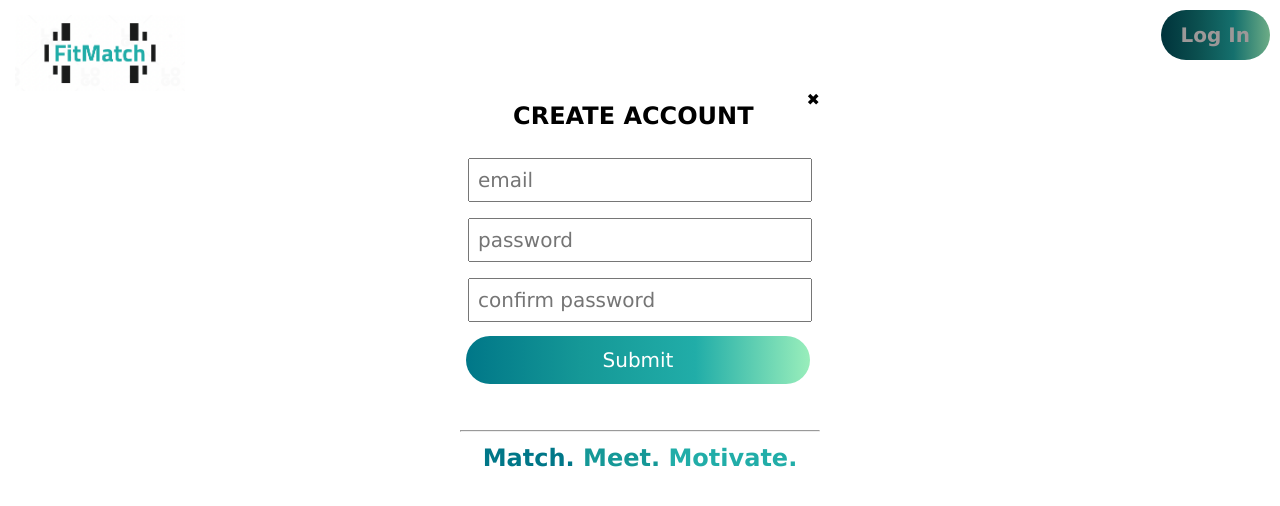
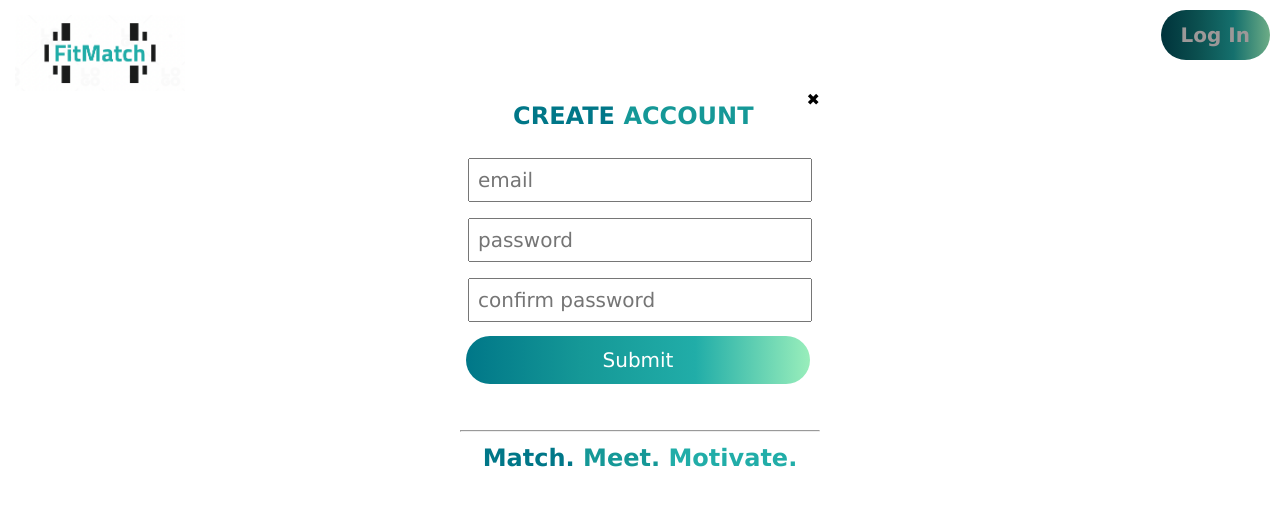
Before and after one commit to krish1925/CS35L-Group-Project, a React (Create React App) app in the folder fit-match/client/: page / in a window 1280 px wide. Both pictures are taken after a click on the button "Create Account". Shown: the top 506 px of the page. Built offline with nearby package versions, Linux system fonts and the light colour scheme.

Commit message:
changed the colours in log in and create account page

```diff
--- a/fit-match/client/src/components/AuthModal.js
+++ b/fit-match/client/src/components/AuthModal.js
@@ -52,7 +52,20 @@ function AuthModal({ setShowModal, isSignUp }) {
       <div className='close-icon' onClick={handleClick}>
         ✖
       </div>
-      <h2>{isSignUp ? 'CREATE ACCOUNT' : 'LOG IN'}</h2>
+      <h2 style={{ display: "inline-block" }}>
+        {isSignUp ? (
+          <div>
+          <span style={{ color: "#007788" }}>CREATE </span>
+          <span style={{ color: "#159897" }}>ACCOUNT</span>
+          </div>
+        ) : (
+          <div>
+          <span style={{ color: "#007788" }}>LOG </span>
+          <span style={{ color: "#159897" }}>IN </span>
+        </div>
+        )}
+      </h2>
+
 
       <form onSubmit={handleSubmit}>
         <input
--- a/fit-match/client/src/index.css
+++ b/fit-match/client/src/index.css
@@ -123,7 +123,7 @@ nav .logo-container .logo{
   padding: 8px;
   margin: 8px;
   font-size: 20px;
-  color: #36444d;
+  color: black;
 }
 
 /*------- OnBoarding Page -------*/
```
